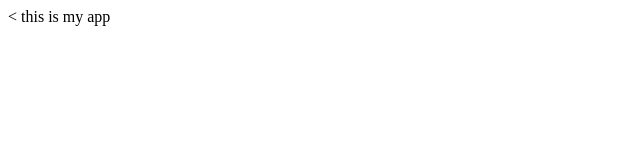
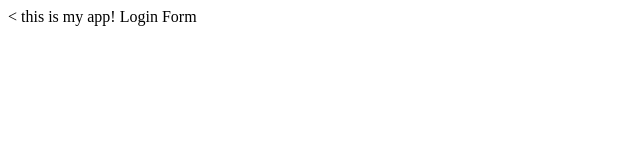
Before and after one commit to d3adpaul77/MyAppSample, a plain HTML site: page index.html in a window 1280 px wide. Shown: the full height of the page, 0-640 px from the left. Drawn offline with Linux system fonts and the light colour scheme.

Commit message:
login form

```diff
--- a/index.html
+++ b/index.html
@@ -5,6 +5,7 @@
     <title>my app</title>
   </head>
   <body>
-    this is my app
+    this is my app!
+    Login Form
   </body>
 </html>
```
Also changed, not shown: login.html (added, +1 -0 lines), dir2/app2.js (added), log.txt (added).
